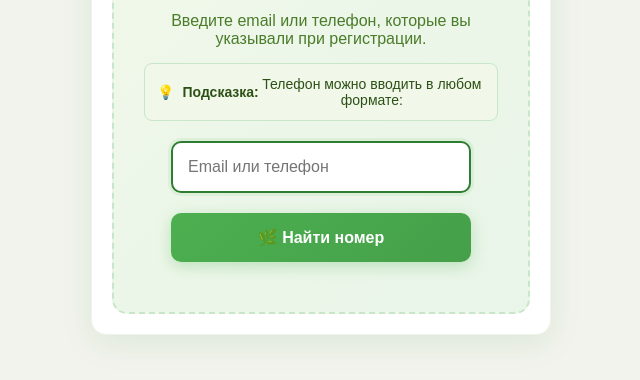
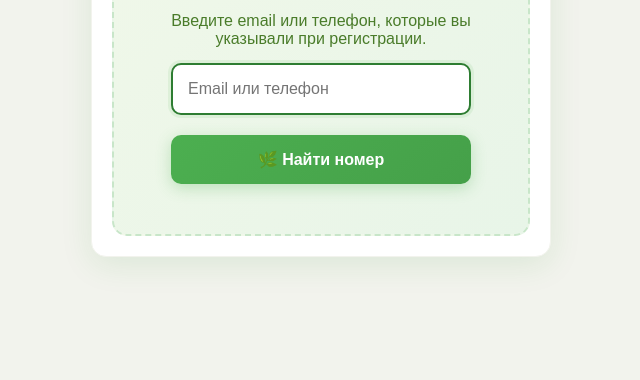
Before and after one commit to db79430/house_draw2, a website: page public/paymentfee.html in a window 1280 px wide. Shown: the part 216-596 px from the top of the page, without its empty margins (319-959 px from the left). Drawn offline with Linux system fonts and the light colour scheme.

Commit message:
fix redis

```diff
--- a/public/paymentfee.html
+++ b/public/paymentfee.html
@@ -286,13 +286,13 @@
                     регистрации.</p>
 
                 <!-- 🔥 ОБНОВЛЕННАЯ ПОДСКАЗКА -->
-                <div
+                <!-- <div
                     style="background: #f1f8e9; padding: 12px; border-radius: 8px; margin-bottom: 20px; border: 1px solid #c8e6c9;">
                     <p style="color: #2d5016; margin: 0; font-size: 14px; display: flex; align-items: center;">
                         <span style="margin-right: 8px;">💡</span>
                         <strong>Подсказка:</strong> Телефон можно вводить в любом формате:
                     </p>
-                </div>
+                </div> -->
 
                 <div class="input-wrapper" style="max-width: 300px; margin: 0 auto;">
                     <input type="text" id="search-input" data-format="auto" placeholder="Email или телефон"
```
